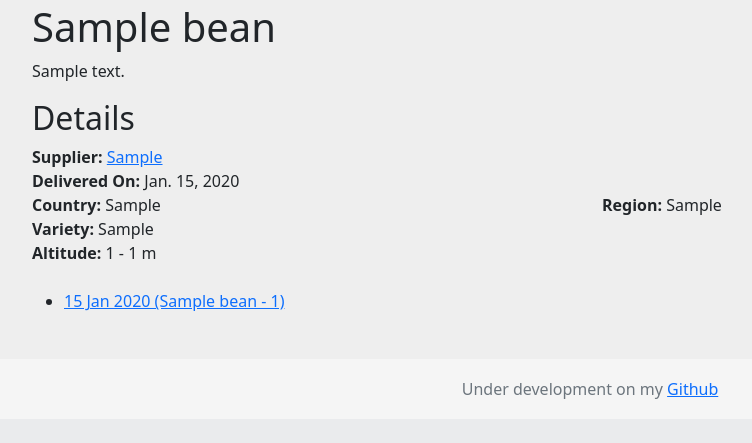
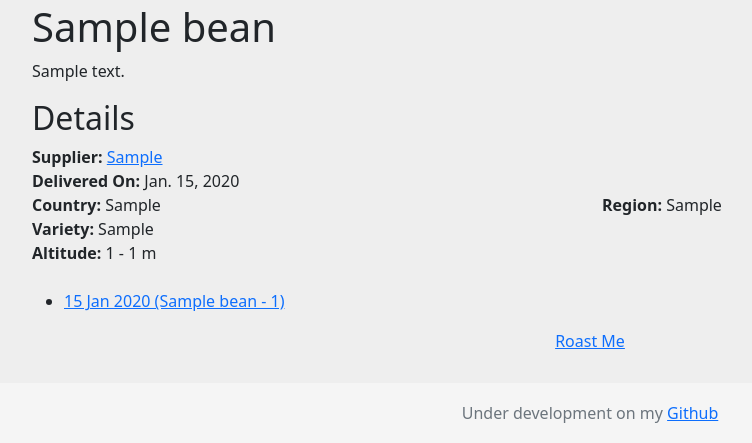
Before and after one commit to kylehorton33/coffee-roasts, a Django app: a page that uses coffee/templates/bean/detail.html in a window 1280 px wide. Shown: the part 401-844 px from the top of the page, without its empty margins (50-802 px from the left). Before the commit the page ends 800 px from the top, so only its background shows below. Run offline with Django 3.2, Linux system fonts and the light colour scheme; tables that the repository leaves empty hold one stand-in row (values such as "Sample post"); grey boxes marked "Sample" are stand-in pictures; parts of the project's set-up code (start-up, migrations or seed data) failed here and were passed over.

Commit message:
link to roast from bean detail page

```diff
--- a/coffee/templates/bean/detail.html
+++ b/coffee/templates/bean/detail.html
@@ -41,6 +41,9 @@
       {% endfor %}
     </ul>
   {% endif %}
+  <div style="">
+    <a href="/roasts/new?id={{object.id}}" style="display: flex; justify-content: center;">Roast Me</a>
+  </div>
 
 
 </div>
--- a/coffee/templates/roast/new.html
+++ b/coffee/templates/roast/new.html
@@ -24,6 +24,12 @@
 
 {% block scripts %}
 <script>
+const id = new URLSearchParams(window.location.search).get("id")
+if (id) {
+  console.log(id)
+  document.getElementById("id_bean").value = id
+}
+
 const id_roasted_on = document.getElementById("id_roasted_on")
 const crack_input = document.getElementById("id_time_to_first_crack")
 const cool_input = document.getElementById("id_time_to_cooling")
```
